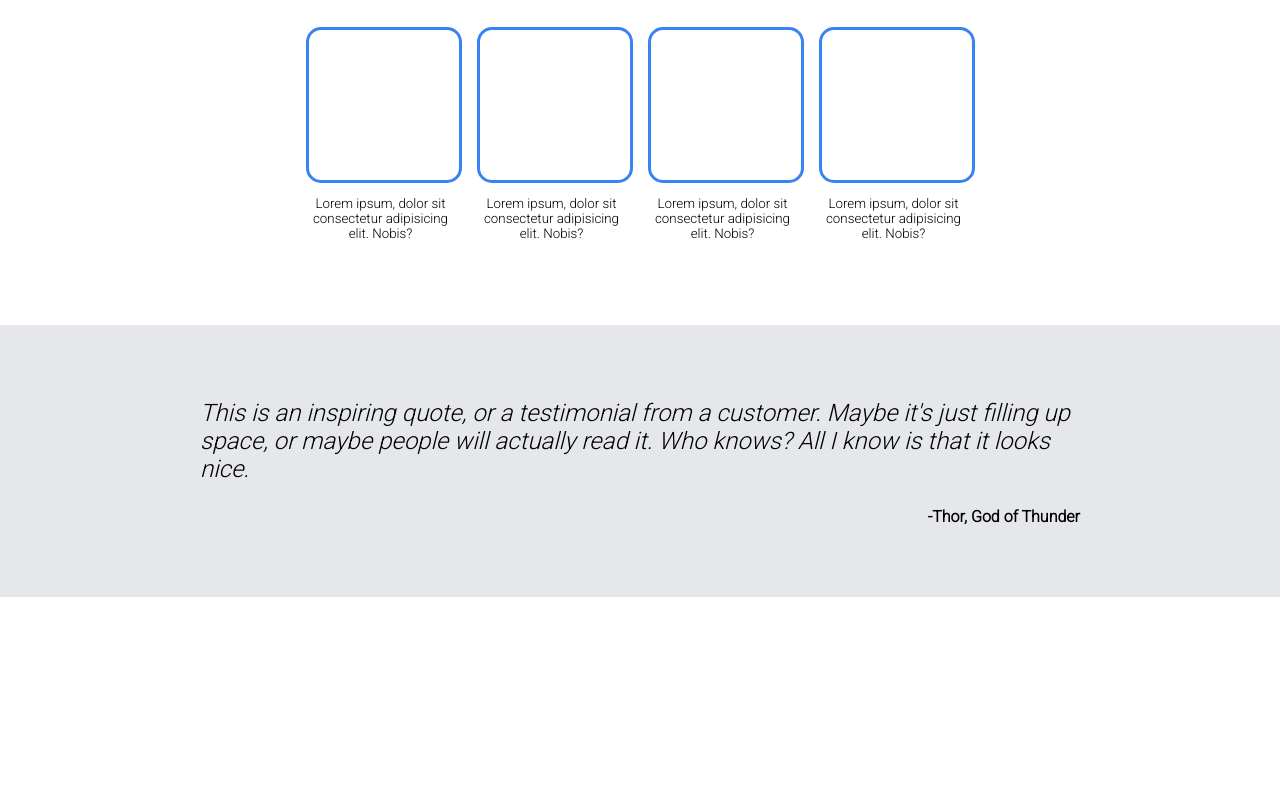
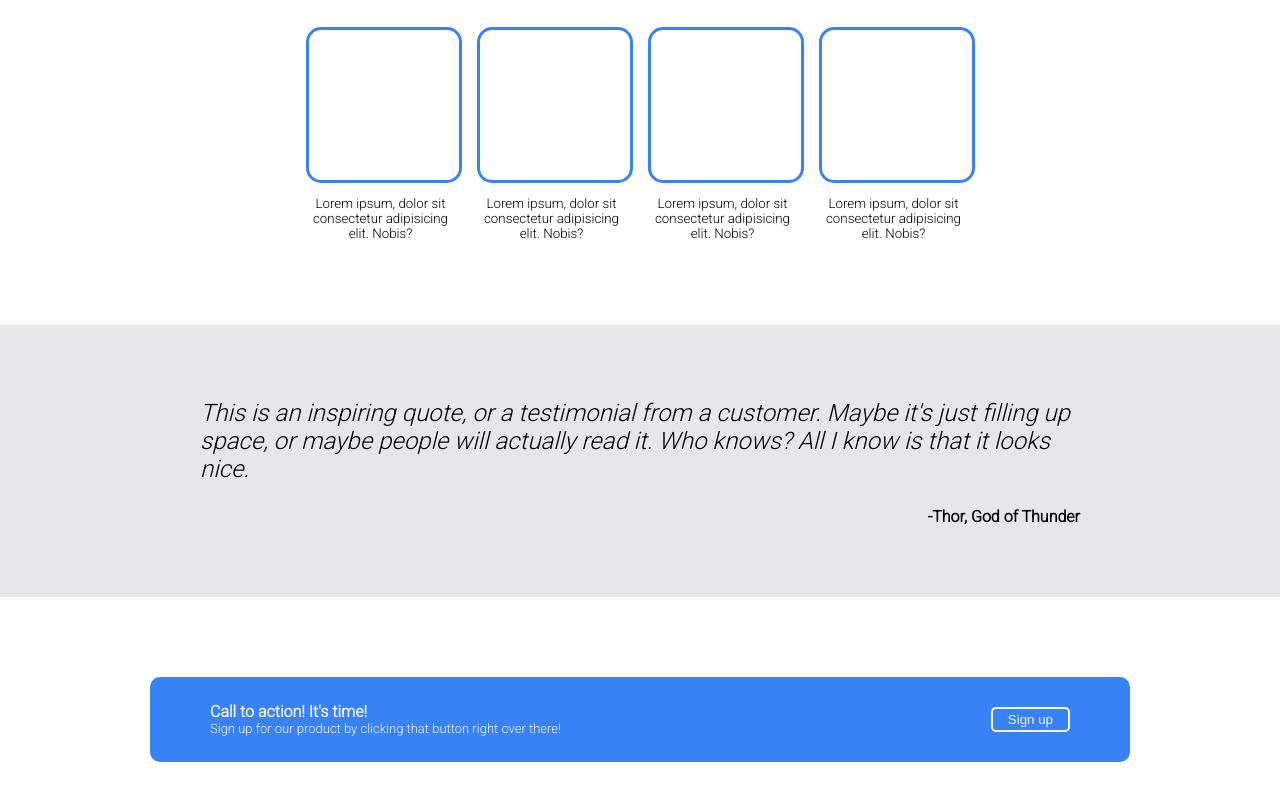
Before and after one commit to abin98anto/second_web_page, a plain HTML site: page index.html in a window 1280 px wide. Shown: the part 492-1292 px from the top of the page. Before the commit the page ends 1089 px from the top, so only its background shows below. Drawn offline with Linux system fonts and the light colour scheme.

Commit message:
Row 4 - Completed

```diff
--- a/index.css
+++ b/index.css
@@ -123,3 +123,46 @@ ul
 
 
 /* Row 4 */
+
+.bluebox
+{
+    display: flex;
+    justify-content: space-between;
+    background-color: #3882F6;
+    margin: 80px 150px;
+    border-radius: 10px;
+    color: whitesmoke;
+}
+
+.bluebox_t
+{
+    padding: 25px 30px 15px 60px;
+}
+
+.bluebox_t h4
+{
+    margin: 0px 0px;
+    padding: 0px 0px;
+    font-weight: 800;
+}
+
+.bluebox_t p
+{
+    margin: 0px 0px;
+    padding: 0px 0px;
+    font-size: small;
+}
+
+.bluebox_b button
+{
+    background-color: #3882F6;
+    border-radius: 5px;
+    border-color: whitesmoke;
+    color: whitesmoke;
+    padding: 3px 15px;
+    margin: 30px 60px;
+    border-style: solid;
+}
+
+
+/* Footer */
--- a/index.html
+++ b/index.html
@@ -96,6 +96,19 @@
 
     <!-- Row 4 -->
 
+    <div class="bluebox">
+        <div class="bluebox_t">
+            <h4>Call to action! It's time!</h4>
+            <p>Sign up for our product by clicking that button right over there!</p>
+        </div>
+        <div class="bluebox_b">
+            <button>Sign up</button>
+        </div>
+    </div>
+
+
+    <!-- Footer -->
+
 
 </body>
 </html>
```
